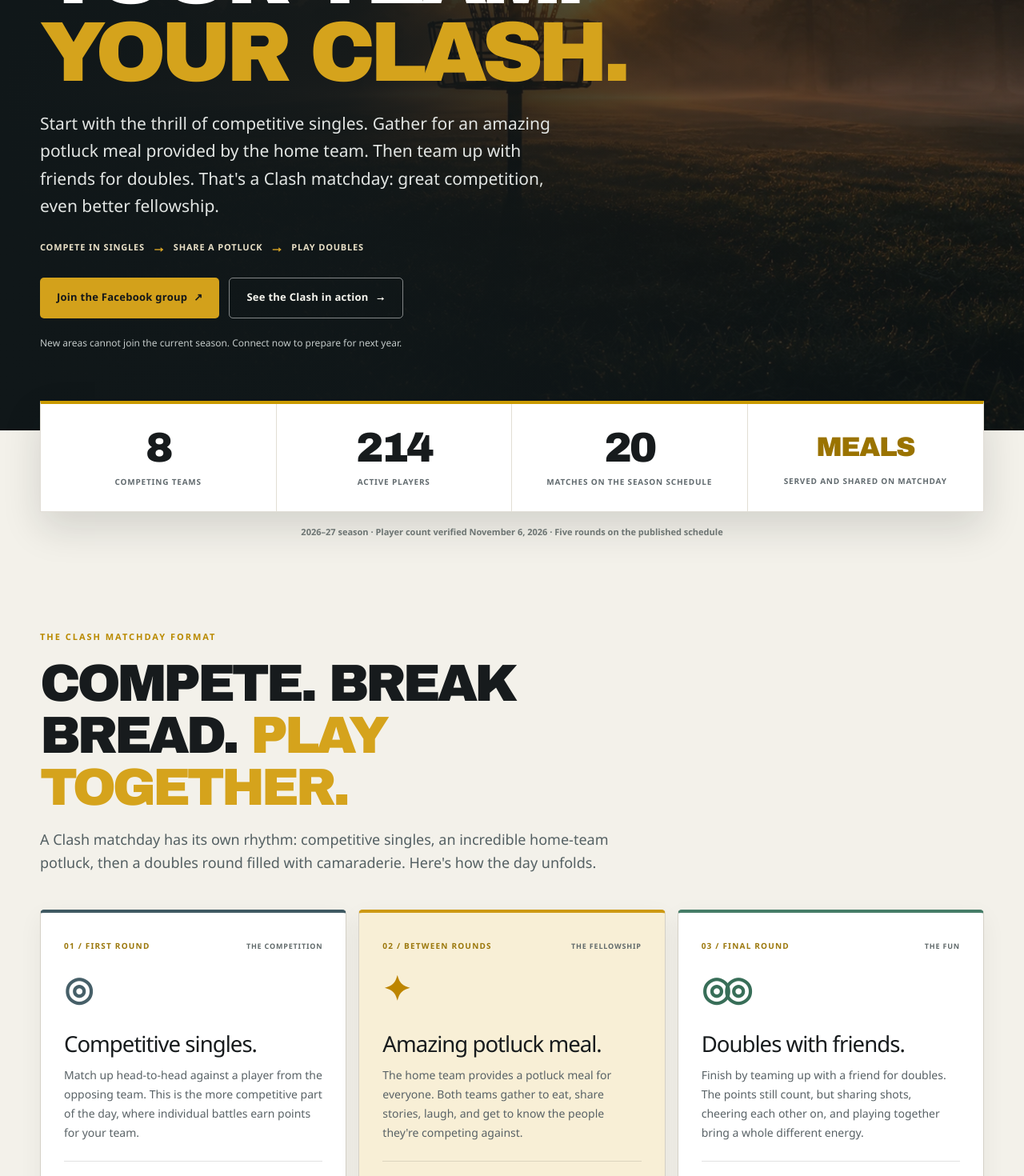
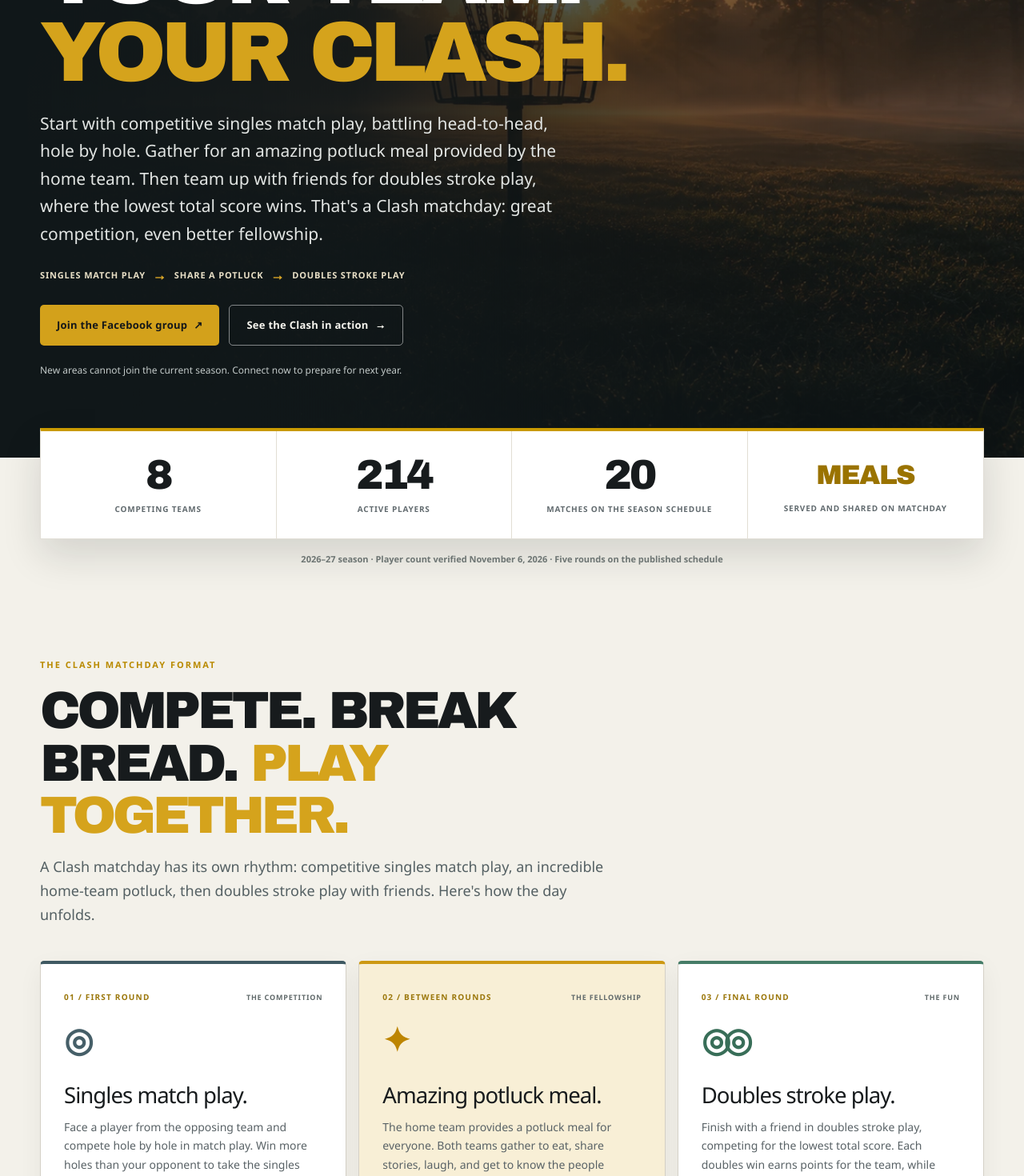
Before and after one commit to johnc0601-glitch/ccteamclash, a Next.js app: page /bring-the-clash in a window 1280 px wide. Shown: the part 500-1970 px from the top of the page at 80% size. Built offline with nearby package versions, Linux system fonts and the light colour scheme; no server answers; the database is empty.

Commit message:
Clarify singles match play and doubles stroke play throughout expansion page

```diff
--- a/src/app/bring-the-clash/page.tsx
+++ b/src/app/bring-the-clash/page.tsx
@@ -7,11 +7,11 @@ const FACEBOOK_GROUP_URL = 'https://facebook.com/groups/780013754161635/';
 
 export const metadata: Metadata = {
   title: 'Bring the Clash to Your Community | CCTeamClash',
-  description: 'Discover the CCTeamClash matchday format: competitive singles, a home-team potluck meal, and doubles with friends. Follow this season and prepare for 2027–28.',
+  description: 'Discover the CCTeamClash matchday format: singles match play, a home-team potluck meal, and doubles stroke play with friends. Follow this season and prepare for 2027–28.',
   alternates: {canonical: '/bring-the-clash'},
   openGraph: {
     title: 'Fun. Fellowship. Disc Golf. | Bring the Clash to Your Area',
-    description: 'Competitive singles. An amazing potluck provided by the home team. Doubles with friends. Bring the Clash to your community.',
+    description: 'Singles match play. An amazing home-team potluck. Doubles stroke play with friends. Bring the Clash to your community.',
     url: '/bring-the-clash',
     type: 'website',
     images: [{url: '/matchday/round-2-fall.png', width: 1672, height: 941, alt: 'Coastal Carolina Team Clash disc golf matchday artwork'}],
@@ -39,11 +39,11 @@ export default function BringTheClashPage() {
             <span className={styles.eyebrow}>Coastal Carolina Team Clash · Future expansion</span>
             <h1 id="expansion-title">YOUR AREA.<br />YOUR TEAM.<br /><em>YOUR CLASH.</em></h1>
             <p className={styles.heroLead}>
-              Start with the thrill of competitive singles. Gather for an amazing potluck meal provided by the home team.
-              Then team up with friends for doubles. That&apos;s a Clash matchday: great competition, even better fellowship.
+              Start with competitive singles match play, battling head-to-head, hole by hole. Gather for an amazing potluck meal provided by the home team.
+              Then team up with friends for doubles stroke play, where the lowest total score wins. That&apos;s a Clash matchday: great competition, even better fellowship.
             </p>
-            <p className={styles.heroSequence} aria-label="Matchday sequence: Singles, home-team potluck, doubles">
-              <span>COMPETE IN SINGLES</span><b aria-hidden="true">→</b><span>SHARE A POTLUCK</span><b aria-hidden="true">→</b><span>PLAY DOUBLES</span>
+            <p className={styles.heroSequence} aria-label="Matchday sequence: Singles match play, home-team potluck, doubles stroke play">
+              <span>SINGLES MATCH PLAY</span><b aria-hidden="true">→</b><span>SHARE A POTLUCK</span><b aria-hidden="true">→</b><span>DOUBLES STROKE PLAY</span>
             </p>
             <div className={styles.heroActions}>
               <FacebookButton />
@@ -65,14 +65,14 @@ export default function BringTheClashPage() {
           <div className={styles.sectionHeading}>
             <span className={styles.eyebrow}>The Clash matchday format</span>
             <h2 id="matchday-format">COMPETE. BREAK BREAD. <em>PLAY TOGETHER.</em></h2>
-            <p>A Clash matchday has its own rhythm: competitive singles, an incredible home-team potluck, then a doubles round filled with camaraderie. Here&apos;s how the day unfolds.</p>
+            <p>A Clash matchday has its own rhythm: competitive singles match play, an incredible home-team potluck, then doubles stroke play with friends. Here&apos;s how the day unfolds.</p>
           </div>
           <div className={styles.benefitGrid}>
             <article className={`${styles.benefitCard} ${styles.singlesCard}`}>
               <div className={styles.stageTop}><span className={styles.cardNumber}>01 / FIRST ROUND</span><span className={styles.stageKind}>THE COMPETITION</span></div>
               <span className={styles.stageIcon} aria-hidden="true">◎</span>
-              <h3>Competitive singles.</h3>
-              <p>Match up head-to-head against a player from the opposing team. This is the more competitive part of the day, where individual battles earn points for your team.</p>
+              <h3>Singles match play.</h3>
+              <p>Face a player from the opposing team and compete hole by hole in match play. Win more holes than your opponent to take the singles matchup and earn a point for your team.</p>
               <strong className={styles.stageBottom}>Bring your best game.</strong>
             </article>
             <article className={`${styles.benefitCard} ${styles.potluckCard}`}>
@@ -85,8 +85,8 @@ export default function BringTheClashPage() {
             <article className={`${styles.benefitCard} ${styles.doublesCard}`}>
               <div className={styles.stageTop}><span className={styles.cardNumber}>03 / FINAL ROUND</span><span className={styles.stageKind}>THE FUN</span></div>
               <span className={styles.stageIcon} aria-hidden="true">◎◎</span>
-              <h3>Doubles with friends.</h3>
-              <p>Finish by teaming up with a friend for doubles. The points still count, but sharing shots, cheering each other on, and playing together bring a whole different energy.</p>
+              <h3>Doubles stroke play.</h3>
+              <p>Finish with a friend in doubles stroke play, competing for the lowest total score. Each doubles win earns points for the team, while playing together adds a fun, social side to the competition.</p>
               <strong className={styles.stageBottom}>Win together. Have fun together.</strong>
             </article>
           </div>
@@ -113,7 +113,7 @@ export default function BringTheClashPage() {
             <div className={styles.matchdayContent}>
               <span className={styles.eyebrow}>A competitive league with a community spirit</span>
               <h2>PLAY HARD.<br /><em>HAVE FUN.</em></h2>
-              <p>The singles round brings the intensity. The home team&apos;s potluck gives everyone a chance to connect. Doubles closes the day playing alongside friends.</p>
+              <p>Singles match play brings head-to-head intensity. The home team&apos;s potluck gives everyone a chance to connect. Doubles stroke play closes the day alongside friends.</p>
               <p>Throughout the season, teams follow matchups, results, standings, and stories—but the real reward is the community built between rounds and across the table.</p>
               <div className={styles.textLinks}>
                 <Link href="/teams">Meet the current teams <span aria-hidden="true">→</span></Link>
@@ -170,7 +170,7 @@ export default function BringTheClashPage() {
           <div className="shell">
             <span className={styles.eyebrow}>Fun. Fellowship. Disc Golf.</span>
             <h2>THE BEST PART OF THE CLASH?<br /><em>THE PEOPLE YOU SHARE IT WITH.</em></h2>
-            <p>Competitive singles, a home-team potluck, and doubles with friends. Bring your community together for the next season of fun, fellowship, and disc golf.</p>
+            <p>Singles match play, a home-team potluck, and doubles stroke play with friends. Bring your community together for the next season of fun, fellowship, and disc golf.</p>
             <div className={styles.heroActions}>
               <FacebookButton label="Join the Clash community" />
               <Link className={styles.secondaryButton} href="/rules">Read the league rules <span aria-hidden="true">→</span></Link>
```
